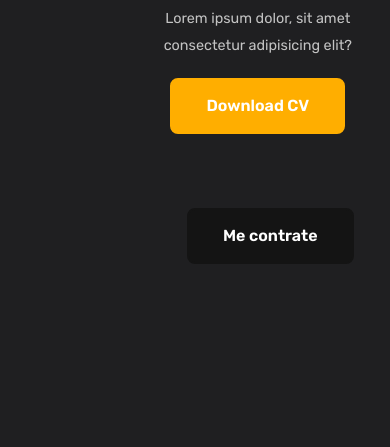
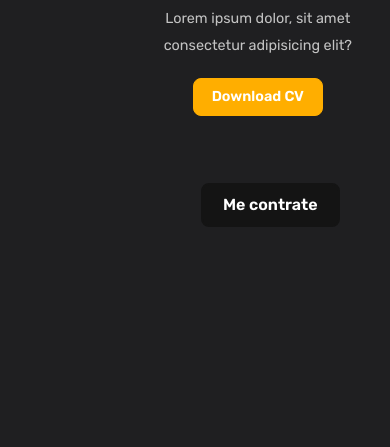
Before and after one commit to Luchecy/ProjetoFinalElasNaTech, a plain HTML site: page index.html in a window 390 px wide. Shown: the part 628-1075 px from the top of the page. Drawn offline with nearby package versions, Linux system fonts and the light colour scheme.

Commit message:
ajuste botões

```diff
--- a/style.css
+++ b/style.css
@@ -419,7 +419,6 @@ footer{
     height: auto;
     display: flex;
     flex-wrap: wrap;
-    flex-direction: column;
     }
     .home-text{
       order: 2;
@@ -438,6 +437,8 @@ footer{
     }
     a.btn {
         margin-bottom: 4em; /* Ajuste o valor conforme necessário */
+        padding: 0.5em 1.25em; /* Tamanho menor para telas menores */
+        font-size: 0.9em; /* Tamanho menor da fonte para telas menores */
     }
 
     div.main-btn {
```
